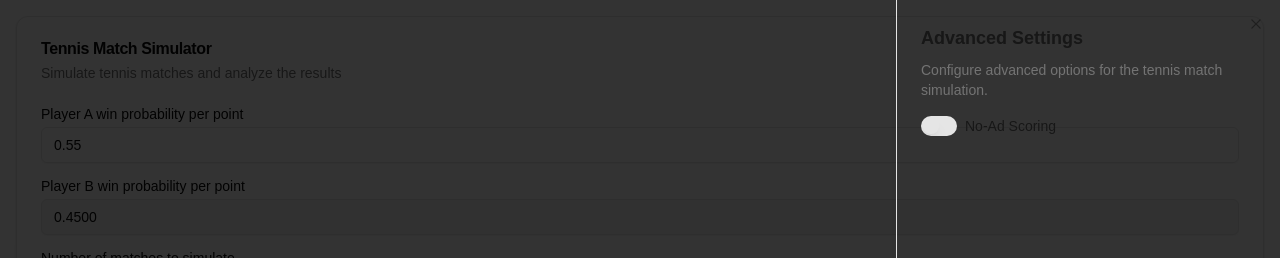
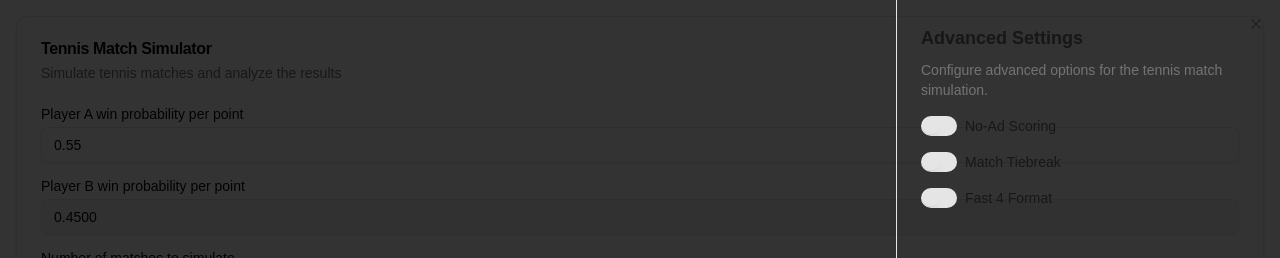
Before and after one commit to georgesung/tennis-match-simulator, a Next.js app: page / in a window 1280 px wide. Both pictures are taken after a click on the button "Advanced Settings". Shown: the top 258 px of the page. Built offline with nearby package versions, Linux system fonts and the light colour scheme.

Commit message:
Add options for match tiebreak and Fast 4

```diff
--- a/pages/index.tsx
+++ b/pages/index.tsx
@@ -16,6 +16,8 @@ export default function TennisSimulator() {
   const [results, setResults] = useState("")
   const [matchScores, setMatchScores] = useState("")
   const [noAdScoring, setNoAdScoring] = useState(false)
+  const [matchTiebreak, setMatchTiebreak] = useState(false)
+  const [fastFour, setFastFour] = useState(false)
 
   useEffect(() => {
     if (probA < 0) setProbA(0)
@@ -38,24 +40,28 @@ export default function TennisSimulator() {
     }
   }
 
-  function simulateTiebreak(probA: number) {
+  function simulateTiebreak(probA: number, points: number) {
     let scoreA = 0, scoreB = 0
     while (true) {
       if (simulatePoint(probA)) scoreA++; else scoreB++
-      if (scoreA >= 7 && scoreA >= scoreB + 2) return true
-      if (scoreB >= 7 && scoreB >= scoreA + 2) return false
+      if (scoreA >= points && scoreA >= scoreB + 2) return true
+      if (scoreB >= points && scoreB >= scoreA + 2) return false
     }
   }
 
   function simulateSet(probA: number) {
     let gamesA = 0, gamesB = 0
+    const gamesNeeded = fastFour ? 4 : 6
+    const tiebreakAt = fastFour ? 3 : 6
+
     while (true) {
       if (simulateGame(probA)) gamesA++; else gamesB++
-      if (gamesA === 6 && gamesB === 6) {
-        return simulateTiebreak(probA) ? [7, 6] : [6, 7]
+      if (gamesA === tiebreakAt && gamesB === tiebreakAt) {
+        return simulateTiebreak(probA, 7) ? [gamesA + 1, gamesB] : [gamesA, gamesB + 1]
       }
-      if (gamesA >= 6 && gamesA >= gamesB + 2) return [gamesA, gamesB]
-      if (gamesB >= 6 && gamesB >= gamesA + 2) return [gamesA, gamesB]
+      if (gamesA >= gamesNeeded && gamesA >= gamesB + 2) return [gamesA, gamesB]
+      if (gamesB >= gamesNeeded && gamesB >= gamesA + 2) return [gamesA, gamesB]
+      if (fastFour && (gamesA === 4 || gamesB === 4)) return [gamesA, gamesB]
     }
   }
 
@@ -63,6 +69,11 @@ export default function TennisSimulator() {
     let setsA = 0, setsB = 0
     const score = []
     while (setsA < 2 && setsB < 2) {
+      if (matchTiebreak && setsA === 1 && setsB === 1) {
+        const tiebreakResult = simulateTiebreak(probA, 10)
+        score.push(tiebreakResult ? [1, 0] : [0, 1])
+        return score
+      }
       const setScore = simulateSet(probA)
       score.push(setScore)
       if (setScore[0] > setScore[1]) setsA++; else setsB++
@@ -100,7 +111,9 @@ export default function TennisSimulator() {
     resultsText += `Average games won per set:\n`
     resultsText += `Player A: ${avgGamesPerSetA.toFixed(2)}\n`
     resultsText += `Player B: ${avgGamesPerSetB.toFixed(2)}\n`
-    resultsText += `No-Ad Scoring: ${noAdScoring ? 'On' : 'Off'}`
+    resultsText += `No-Ad Scoring: ${noAdScoring ? 'On' : 'Off'}\n`
+    resultsText += `Match Tiebreak: ${matchTiebreak ? 'On' : 'Off'}\n`
+    resultsText += `Fast 4 Format: ${fastFour ? 'On' : 'Off'}`
 
     setResults(resultsText)
     setMatchScores(matchScoresText)
@@ -174,6 +187,22 @@ export default function TennisSimulator() {
                   />
                   <Label htmlFor="no-ad-scoring">No-Ad Scoring</Label>
                 </div>
+                <div className="flex items-center space-x-2">
+                  <Switch
+                    id="match-tiebreak"
+                    checked={matchTiebreak}
+                    onCheckedChange={setMatchTiebreak}
+                  />
+                  <Label htmlFor="match-tiebreak">Match Tiebreak</Label>
+                </div>
+                <div className="flex items-center space-x-2">
+                  <Switch
+                    id="fast-four"
+                    checked={fastFour}
+                    onCheckedChange={setFastFour}
+                  />
+                  <Label htmlFor="fast-four">Fast 4 Format</Label>
+                </div>
               </div>
             </SheetContent>
           </Sheet>
```
